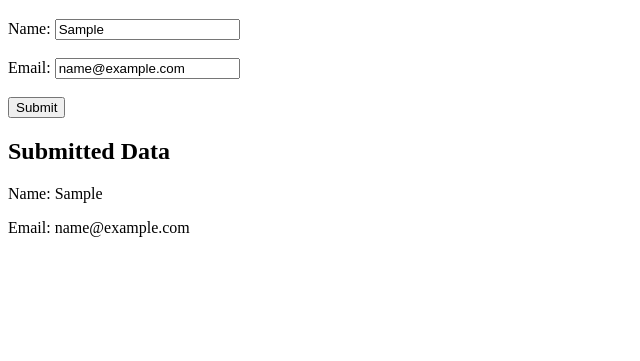
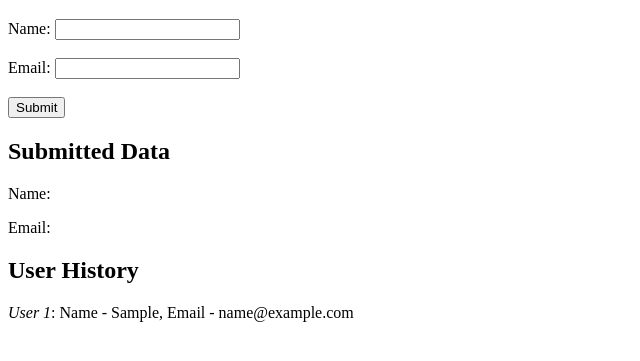
Before and after one commit to rezahoseiny/MVVM_js, a plain HTML site: page index.html in a window 1280 px wide. Both pictures are taken after typing "Sample", "name@example.com" into the empty fields and a click on the button "Submit". Shown: the part 61-422 px from the top of the page, without its empty margins (0-640 px from the left). Drawn offline with Linux system fonts and the light colour scheme.

Commit message:
MVVM Pattern with User History (store all submitted users), we added updateHistoryView() method updates the HTML to display the history of all users

```diff
--- a/index.html
+++ b/index.html
@@ -3,13 +3,21 @@
 <head>
     <meta charset="UTF-8">
     <meta name="viewport" content="width=device-width, initial-scale=1.0">
-    <title>MVVM Pattern in Vanilla JS</title>
+    <title>MVVM Pattern with User History in Vanilla JS</title>
+    <style>
+        #userHistory {
+            margin-top: 20px;
+        }
+        .user-entry {
+            margin-bottom: 10px;
+        }
+    </style>
 </head>
 <body>
     <div id="app">
         <h1>User Registration</h1>
-        <label for="name">Name:</label>
-        <input type="text" id="name" />
+        <label for="username">Name:</label>
+        <input type="text" id="username" />
         <br /><br />
         <label for="email">Email:</label>
         <input type="email" id="email" />
@@ -19,6 +27,9 @@
         <h2>Submitted Data</h2>
         <p>Name: <span id="displayName"></span></p>
         <p>Email: <span id="displayEmail"></span></p>
+
+         <h2>User History</h2>
+        <div id="userHistory"></div>
     </div>
 
     <script src="js/mvvm.js" type="module"></script>
--- a/js/mvvm.js
+++ b/js/mvvm.js
@@ -5,7 +5,7 @@ document.addEventListener('DOMContentLoaded', () => {
     const userViewModel = new UserViewModel();
 
     // Bind the View (HTML) to the ViewModel (JS)
-    userViewModel.bindView('name', 'name');
+    userViewModel.bindView('username', 'name');
     userViewModel.bindView('email', 'email');
 
     // Submit button functionality
--- a/js/userViewModel.js
+++ b/js/userViewModel.js
@@ -4,12 +4,18 @@ import {UserModel} from "./userModel.js";
 export class UserViewModel {
     constructor() {
         this.user = new UserModel();
+        this.userHistory = [];
         this.bindings = {};
     }
 
     // Two-way data binding
     bindView(elementId, modelProperty) {
         const element = document.getElementById(elementId);
+
+        // Each property of the ViewModel bind to an HTML element is associated with
+        // an element in the bindings object
+        // so, this.bindings is a storage to keep track of which HTML elements
+        // are bound to which properties of the ViewModel
         this.bindings[modelProperty] = element;
 
         // Event listener for input changes (from View to ViewModel)
@@ -23,11 +29,40 @@ export class UserViewModel {
     updateView() {
         document.getElementById('displayName').textContent = this.user.name;
         document.getElementById('displayEmail').textContent = this.user.email;
+
+        // Update the input elements to reflect the ViewModel's current state
+        for (const [modelProperty, element] of Object.entries(this.bindings)) {
+            console.log(`Updating the input elements using ${modelProperty}: ${this.user[modelProperty]}, and the element.value is: ${element.value}`)
+            console.log(this.bindings)
+            element.value = this.user[modelProperty];
+        }
     }
 
     // Submit button handler
     handleSubmit() {
-        console.log('User Submitted:', this.user);
-        alert(`Submitted: Name - ${this.user.name}, Email - ${this.user.email}`);
+        if (this.user.name && this.user.email) {
+            this.userHistory.push(new UserModel(this.user.name, this.user.email));
+            this.user.name = '';
+            this.user.email = '';
+            this.updateView();
+            this.updateHistoryView();
+            console.log(`Submitted: Name - ${this.userHistory[this.userHistory.length - 1].name}, Email - ${this.userHistory[this.userHistory.length - 1].email}`);
+        } else {
+            alert('Please enter both name and email.');
+        }
+    }
+
+    // Update the history view
+    updateHistoryView() {
+        const historyContainer = document.getElementById('userHistory');
+        historyContainer.innerHTML = ''; // Clear existing content
+        console.log("updating the history view")
+
+        this.userHistory.forEach((user, index) => {
+            const userEntry = document.createElement('div');
+            userEntry.className = 'user-entry';
+            userEntry.innerHTML = `<span style="font-style: italic">User ${index + 1}</span>: Name - ${user.name}, Email - ${user.email}`;
+            historyContainer.appendChild(userEntry);
+        });
     }
 }
```
